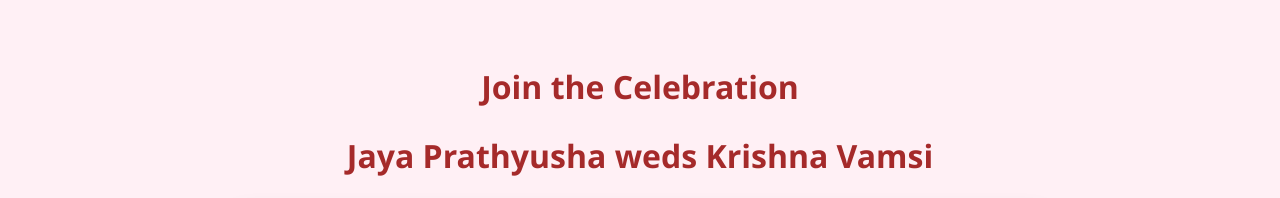
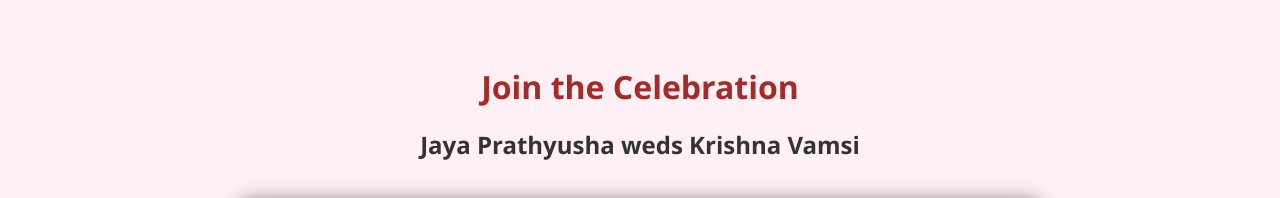
Before and after one commit to momithalasya/engagement-se, a plain HTML site: page index.html in a window 1280 px wide. Shown: the part 882-1080 px from the top of the page. Drawn offline with nearby package versions, Linux system fonts and the light colour scheme; no server answers; a web font is replaced by a local one.

Commit message:
Update index.html

```diff
--- a/index.html
+++ b/index.html
@@ -22,7 +22,7 @@
 
   <section class="stream-section">
     <h2>Join the Celebration</h2>
-    <h2> Jaya Prathyusha weds Krishna Vamsi </h2>
+    <h1> Jaya Prathyusha weds Krishna Vamsi </h1>
     <div class="video-frame">
       <video id="weddingStream" controls autoplay muted playsinline></video>
     </div>
```
